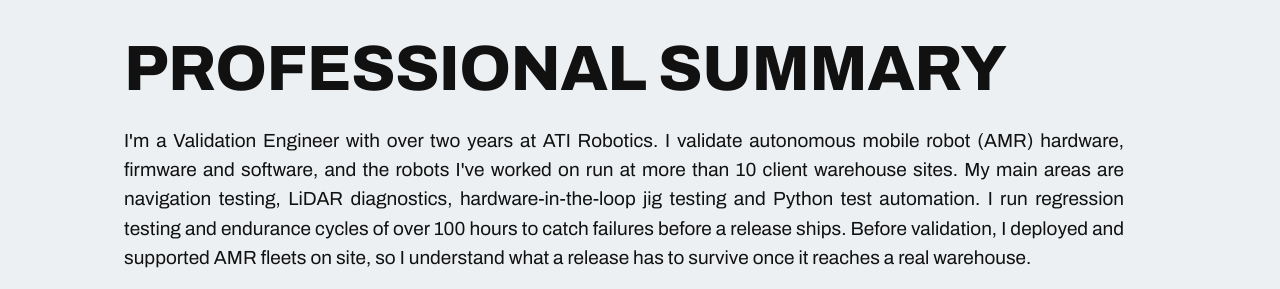
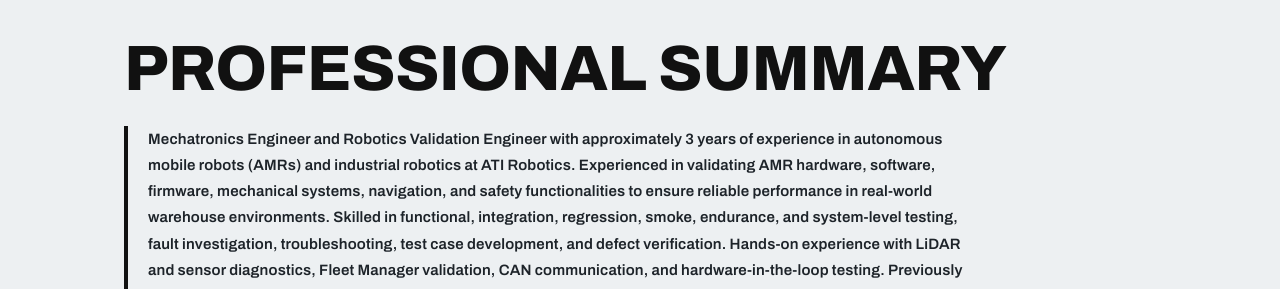
Before and after one commit to samsaji0127/samsaji0127.github.io, a plain HTML site: page index.html in a window 1280 px wide. Shown: the part 870-1159 px from the top of the page. Drawn offline with Linux system fonts and the light colour scheme.

Commit message:
Update professional summary text and style
Co-Authored-By: Claude Opus 5.5 <noreply@anthropic.com>

```diff
--- a/index.html
+++ b/index.html
@@ -47,7 +47,7 @@ section{padding:clamp(56px,9vw,110px) 0}
 .icons svg{width:18px;height:18px}
 
 /* SUMMARY */
-.summary p{font-size:clamp(16px,1.6vw,19px);text-align:justify;max-width:1000px;margin:0 0 28px}
+.summary p.pro{font-size:15px;font-weight:600;line-height:1.75;letter-spacing:.01em;max-width:860px;margin:0 0 30px;padding-left:20px;border-left:4px solid var(--ink);color:#1d2329;text-align:left}
 .sig{font-style:italic;color:var(--muted);font-size:15px;line-height:1.4}
 .sig b{display:block;font-style:italic;font-weight:300;font-size:30px;color:var(--ink);margin-bottom:6px}
 .chips{display:flex;flex-wrap:wrap;gap:10px;margin-top:30px}
@@ -154,7 +154,7 @@ section{padding:clamp(56px,9vw,110px) 0}
 <section class="summary" id="about">
   <div class="wrap">
     <h2 class="display">Professional Summary</h2>
-    <p>I'm a Validation Engineer with over two years at ATI Robotics. I validate autonomous mobile robot (AMR) hardware, firmware and software, and the robots I've worked on run at more than 10 client warehouse sites. My main areas are navigation testing, LiDAR diagnostics, hardware-in-the-loop jig testing and Python test automation. I run regression testing and endurance cycles of over 100 hours to catch failures before a release ships. Before validation, I deployed and supported AMR fleets on site, so I understand what a release has to survive once it reaches a real warehouse.</p>
+    <p class="pro">Mechatronics Engineer and Robotics Validation Engineer with approximately 3 years of experience in autonomous mobile robots (AMRs) and industrial robotics at ATI Robotics. Experienced in validating AMR hardware, software, firmware, mechanical systems, navigation, and safety functionalities to ensure reliable performance in real-world warehouse environments. Skilled in functional, integration, regression, smoke, endurance, and system-level testing, fault investigation, troubleshooting, test case development, and defect verification. Hands-on experience with LiDAR and sensor diagnostics, Fleet Manager validation, CAN communication, and hardware-in-the-loop testing. Previously involved in on-site AMR deployment, commissioning, and fleet support, bringing practical operational insights into product validation. Focused on improving robotic system reliability, performance, safety, and overall product quality.</p>
     <div class="sig"><b>Sam Saji</b>Validation Engineer · Bengaluru, India</div>
     <div class="chips">
       <span class="chip">AMR Validation</span><span class="chip">LiDAR Diagnostics</span><span class="chip">Python Test Automation</span><span class="chip">Hardware Jig Testing</span>
```
